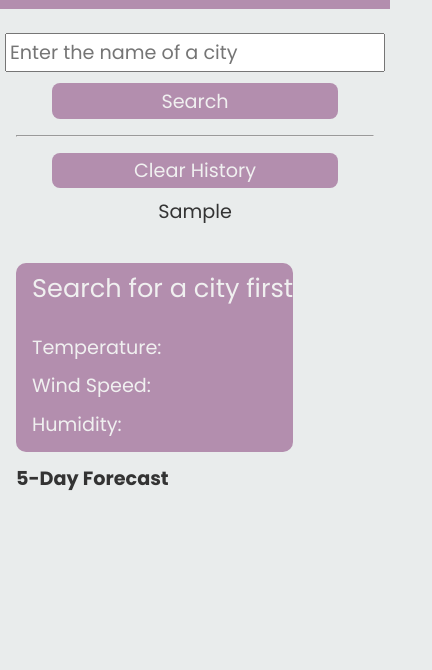
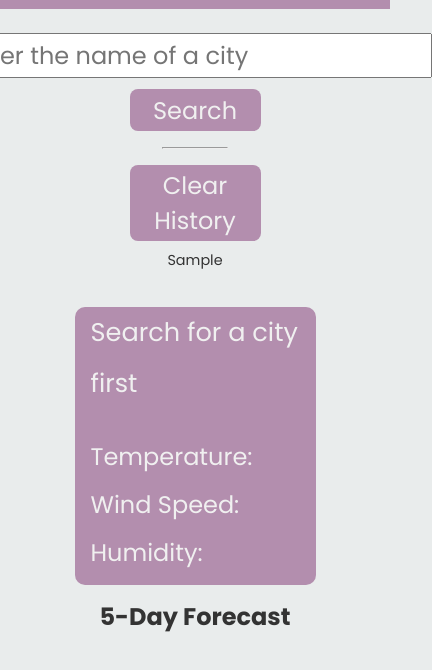
Before and after one commit to OliverCray/week-6-weather-dashboard, a plain HTML site: page index.html in a window 390 px wide. Both pictures are taken after typing "Sample" into the empty fields and a click on the button "Search". Shown: the part 52-722 px from the top of the page, 432 px wide, since content can reach past the window. Drawn offline with Linux system fonts and the light colour scheme; no server answers; a web font is replaced by a local one.

Commit message:
Added responsiveness

```diff
--- a/assets/css/style.css
+++ b/assets/css/style.css
@@ -119,3 +119,91 @@ section {
     width: 17%;
     height: 100%;
 }
+
+@media screen and (max-width:1312px) {
+
+    main {
+        justify-content: center;
+        font-size: 1.0rem;
+    }
+
+    aside {
+        max-width: 25%;
+    }
+
+    section {
+        max-width: 70%;
+    }
+
+    .day {
+        margin: 0.4rem;
+        width: auto;
+    }
+
+    #weather-forecast {
+        align-items: center;
+    }
+}
+
+@media screen and (max-width:992px) {
+
+    main {
+        justify-content: center;
+        font-size: 1.0rem;
+    }
+
+    aside {
+        max-width: 25%;
+    }
+
+    section {
+        max-width: 70%;
+    }
+
+    .day {
+        margin: 0.4rem;
+        width: auto;
+    }
+
+    #weather-forecast {
+        align-items: center;
+    }
+}
+
+@media screen and (max-width:768px) {
+
+    main {
+        justify-content: center;
+        font-size: 1.5rem;
+        flex-direction: column;
+        align-items: center;
+    }
+
+    button {
+        width: 200%;
+    }
+
+    .search-history li{
+        width: 200%;
+        font-size: 0.9rem;
+    }
+
+    section {
+        max-width: 70%;
+
+    }
+
+    #days {
+        flex-direction: column;
+    }
+
+    .day {
+        margin: 0.4rem;
+        width: auto;
+    }
+
+    #weather-forecast {
+        align-items: center;
+    }
+
+}
```
